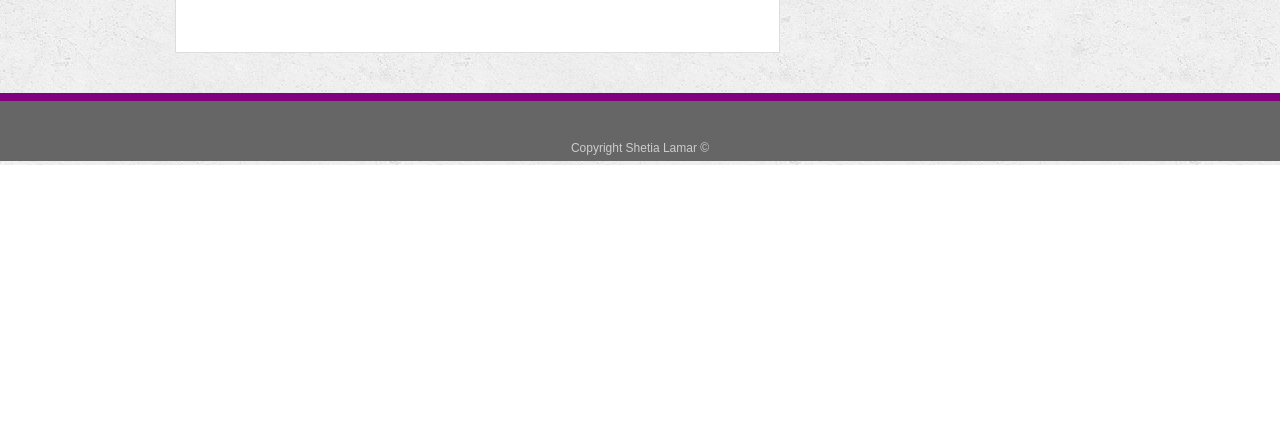
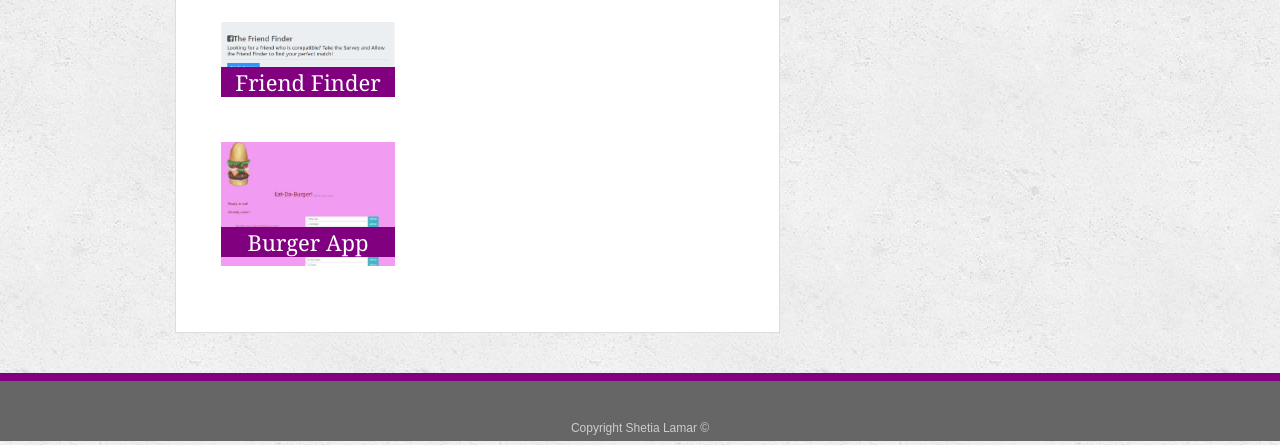
Before and after one commit to lamars18/Improved-Portfolio, a plain HTML site: page portfolio.html in a window 1280 px wide. Shown: the part 1567-2012 px from the top of the page. Before the commit the page ends 1732 px from the top, so only its background shows below. Drawn offline with nearby package versions, Linux system fonts and the light colour scheme; a script that the page names is missing.

Commit message:
Update portfolio.html

```diff
--- a/portfolio.html
+++ b/portfolio.html
@@ -71,6 +71,16 @@
 
         <h3>Star Wars Game</h3>
       </div>
+        <div class="work">
+        <a href="https://shetiafriend-finder.herokuapp.com/"><img src="assets/images/friendfinder.JPG" alt="Friend Finder">
+
+        <h3>Friend Finder</h3>
+      </div>
+          <div class="work">
+        <a href="https://burgerapp2018.herokuapp.com/"><img src="assets/images/burger.JPG" alt="Burger App">
+
+        <h3>Burger App</h3>
+      </div>
     </div>
 
 
```
